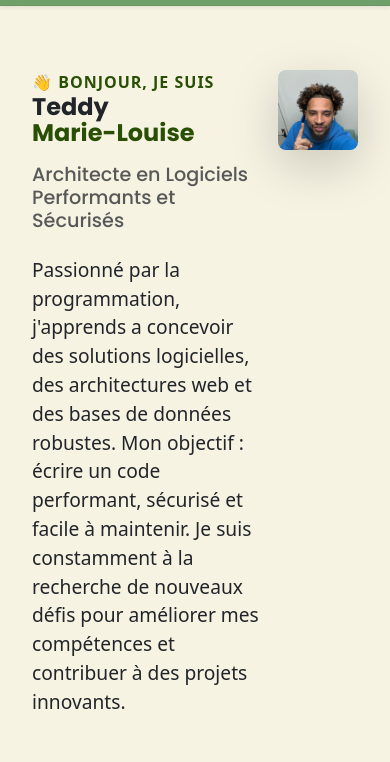
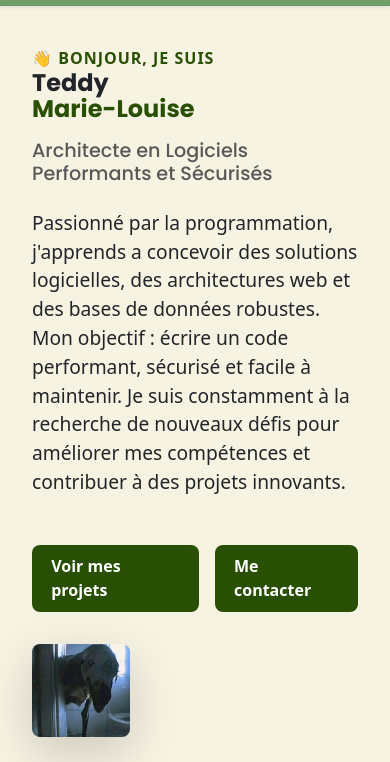
Before and after one commit to teddymarielouise/portfolio, a plain HTML site: page index.html in a window 390 px wide. Shown: the part 51-813 px from the top of the page. Drawn offline with nearby package versions, Linux system fonts and the light colour scheme; a web font is replaced by a local one.

Commit message:
Revert "better pics placement"
This reverts commit f0fd4828afeeac81c5c83787b4caf3ec96ca1c53.

```diff
--- a/css/style.css
+++ b/css/style.css
@@ -113,9 +113,8 @@
 
 /* --- Images --- */
 img.profile-img {
-    width: 25rem;
-    height: 25rem;
-    object-fit: cover;
+    width: 30%;
+    height: auto;
     border-radius: 8px;
     object-fit: cover;
 }
@@ -469,33 +468,6 @@
         margin-top: 0.5rem;
         margin-bottom: 1rem;
     }
-
-.hero {
-        display: flex !important;
-        flex-direction: row;
-        /* 1. Aligne les éléments sur le haut (le sommet du texte et de l'image) */
-        align-items: flex-start;
-        justify-content: space-between;
-        gap: 1rem;
-        margin-top: 2rem;
-    }
-
-.hero-content {
-        max-width: 70%; /* Ajuste selon tes besoins */
-    }
-
-    .hero-image-wrapper {
-        max-width: 30%;      /* L'image prend le reste de la largeur */
-        display: flex;
-        justify-content: flex-end;
-    }
-
-    img.profile-img {
-        width: 80px;         /* On réduit la taille pour que ça tienne à côté du nom */
-        height: 80px;
-        object-fit: cover;
-    }
-
 
     .hero h1 {
         font-size: 1.5rem;
--- a/index.html
+++ b/index.html
@@ -61,7 +61,7 @@
         </div>
     </div>
     <div class="hero-image-wrapper">
-        <img class="profile-img shadow-lg" src="images/ted_pp_troll.JPEG" alt="Teddy Marie-Louise">
+        <img class="profile-img shadow-lg" src="images/IMG_7516.JPEG" alt="Teddy Marie-Louise">
     </div>
 </section>
 
```
Also changed, not shown: images/ted_pp_troll.JPEG (deleted).
